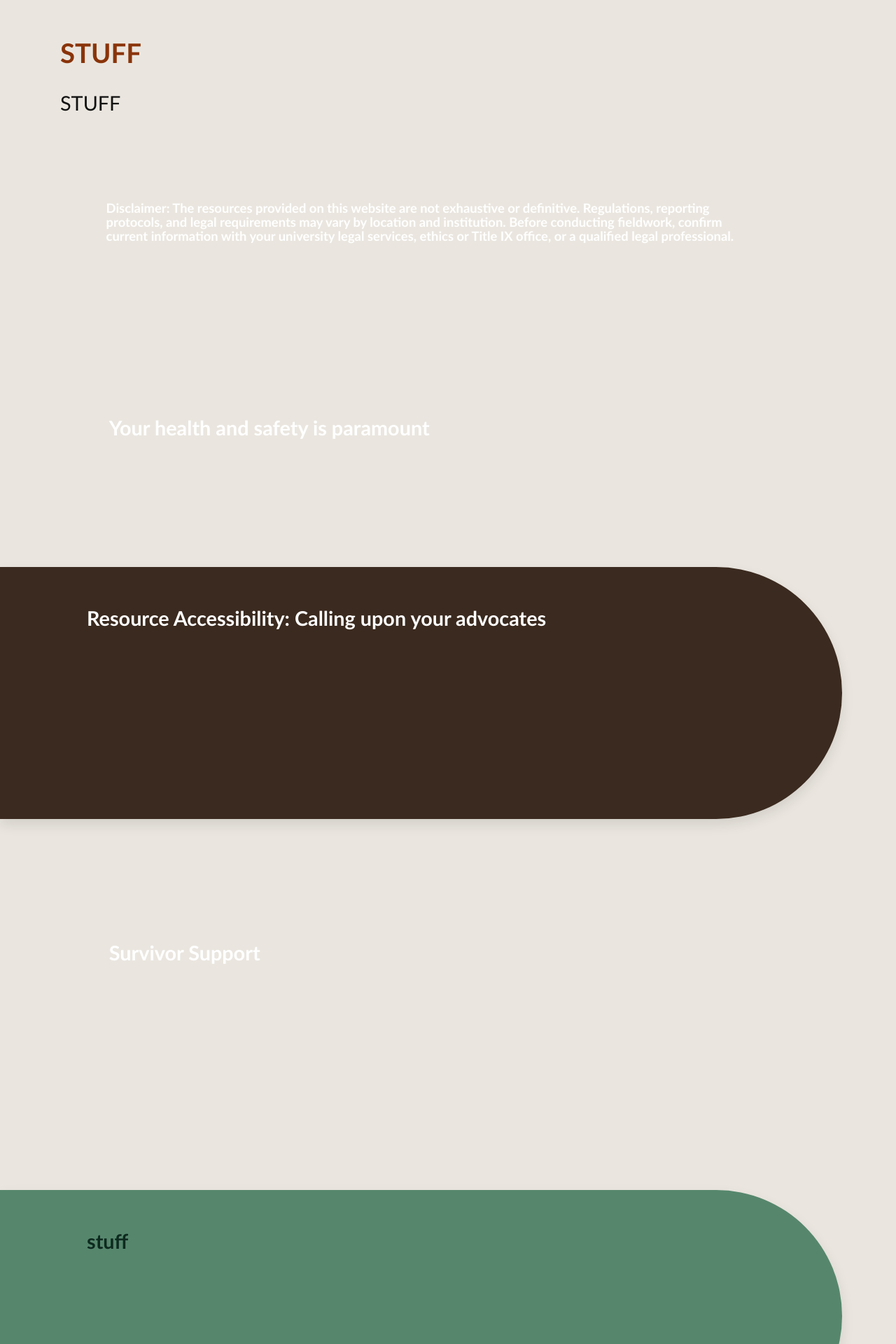
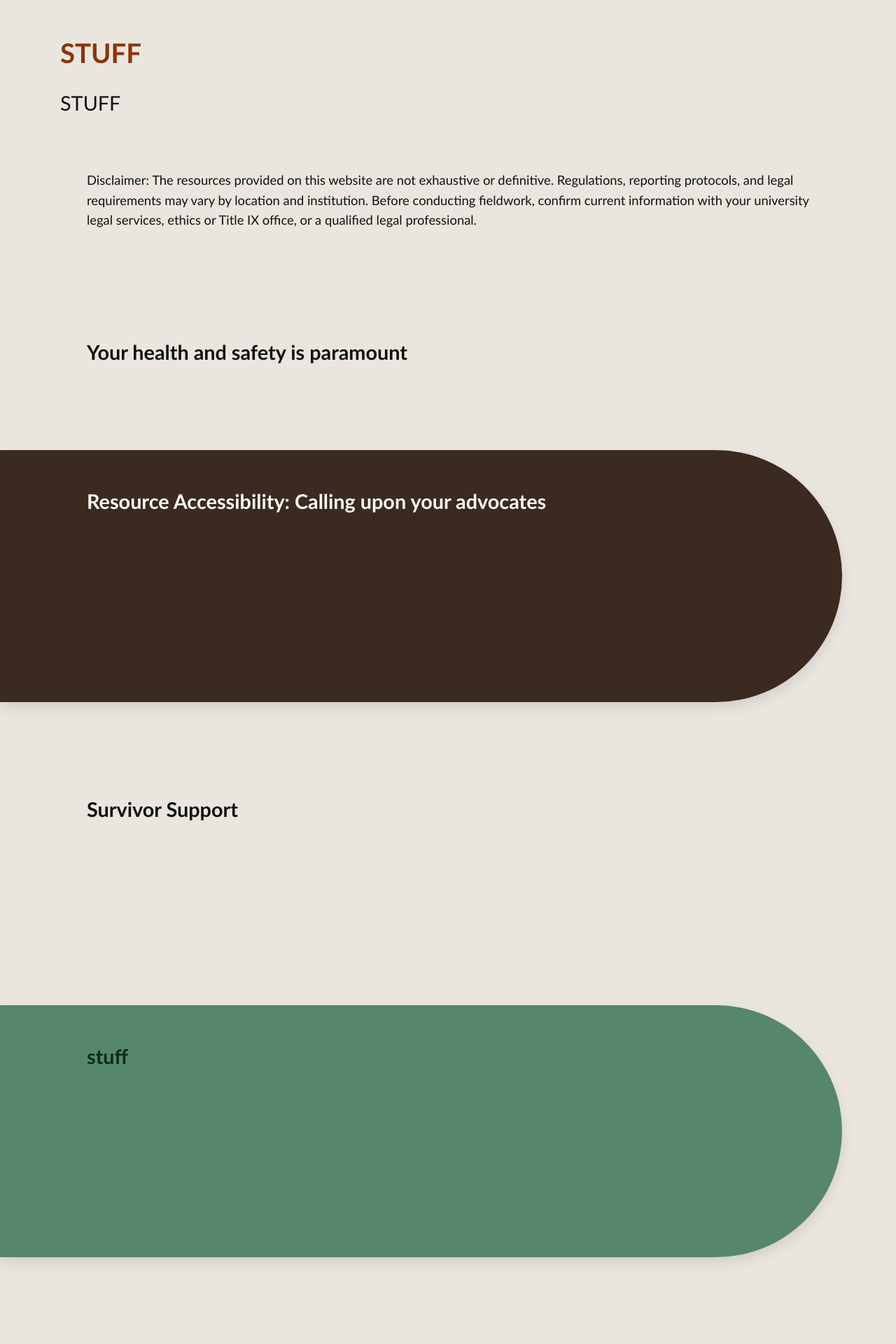
Before and after one commit to AnthroSafetyWarrior/GoldenTrowelProject, a Jekyll site: the page built from _pages/support.html, in a window 1280 px wide. Shown: the part 705-2625 px from the top of the page at 70% size. Built offline with Jekyll 4.4.1, drawn with Linux system fonts in a browser that asks for light colours.

Commit message:
updating name

```diff
--- a/_layouts/default.html
+++ b/_layouts/default.html
@@ -197,18 +197,6 @@
 .pillband.pill--clip-right .section{ padding-left:  max(var(--pill-pad-inline), var(--pill-curve-inset)); }
 .pillband.pill--clip-left  .section{ padding-right: max(var(--pill-pad-inline), var(--pill-curve-inset)); }
 
-/* background band */
-.pillband::before{
-  content:"";
-  position:absolute; inset:0 auto; top:50%; transform:translateY(-50%);
-  height:100%; width: calc(100vw - var(--pill-margin));
-  background: var(--pill-color, var(--logo-orange));
-  box-shadow:0 8px 18px rgba(0,0,0,.10);
-  z-index:1;
-}
-.pillband.pill--clip-left::before{  left:  calc(50% - 50vw); border-radius: 0 9999px 9999px 0; }
-.pillband.pill--clip-right::before{ right: calc(50% - 50vw); border-radius: 9999px 0 0 9999px; }
-
 
 /* color variants */
 .pillband.pill--orange{ --pill-color: var(--logo-orange); color:#fff; }
@@ -250,92 +238,122 @@
   :root{ --pill-margin: clamp(6px, 3vw, 14px); }
 }
 
-/* --- Prevent horizontal clipping; allow full-bleed pseudos to render --- */
-main, .section { min-inline-size: 0; overflow-x: visible; }
-.pillhead, .pillband, .pill { overflow: visible; }
+/* --- Let full-bleed pseudos extend past containers --- */
+main, .section, .pillhead, .pill, .pillband { overflow-x: visible; }
 
-/* ================= Heading-only pill ================= */
-.pillhead{
-  --pillhead-pad-y: clamp(1.8em, 2.1vw, 2em);
-  --pillhead-pad-x: clamp(1.1em, 2.2vw, 1.5em);
-  position: relative;
-  z-index: 0;
-  display: inline-block;
-  font-weight: 800;
-  color: var(--pill-text, #fff);
-  padding: var(--pillhead-pad-y) var(--pillhead-pad-x);
-  margin: clamp(10px,1.5vw,14px) 0 clamp(16px,2.2vw,22px);
-  line-height: 1.1;
-  text-wrap: balance;
-}
-.pillhead::before{
+/* --- Unified full-bleed pseudo for head, pill, and band --- */
+.pillhead::before,
+.pill::before,
+.pillband::before{
   content: "";
   position: absolute;
   top: 50%;
   transform: translateY(-50%);
   height: 100%;
-  /* use visual viewport width so OS scrollbars don't create a gap */
-  width: calc(100svw - var(--pill-margin));
-  background: var(--pill-color, var(--logo-orange));
-  box-shadow: 0 8px 16px rgba(0,0,0,.12);
-  z-index: -1;
-}
-.pillhead.pill--clip-left::before  { left:  calc(50% - 50svw); border-radius: 0 9999px 9999px 0; }
-.pillhead.pill--clip-right::before { right: calc(50% - 50svw); border-radius: 9999px 0 0 9999px; }
-.pillhead.pill--orange{ --pill-color: var(--logo-orange); --pill-text:#fff; }
-.pillhead.pill--soil  { --pill-color: var(--soil);        --pill-text:#fff; }
-.pillhead.pill--slate { --pill-color: var(--slate);       --pill-text:#fff; }
-.pillhead.pill--sage  { --pill-color: var(--sage);        --pill-text:#0e2a1f; }
-
-/* ================= Content pill ================= */
-.pill{
-  --pill-top-extra: clamp(16px, 2.6vw, 28px);
-  --curve-inset: clamp(32px, 10vw, 280px);
-
-  position: relative;
-  z-index: 0;
-  isolation: auto;
-  border-radius: 9999px;
-  box-shadow: 0 8px 24px rgba(0,0,0,.12);
-  background: var(--soil);
-  color: #fff;
-  margin-block: clamp(28px, 4.5vw, 56px);
-  padding-block: calc(var(--pill-pad-y) + var(--pill-top-extra)) var(--pill-pad-y);
-  padding-inline: var(--pill-pad-x);
-}
-/* curve-side padding guards */
-.pill.pill--clip-right { padding-right: max(var(--pill-pad-x), var(--curve-inset)); }
-.pill.pill--clip-left  { padding-left:  max(var(--pill-pad-x), var(--curve-inset)); }
-
-/* Full-bleed pseudo backgrounds for all pill types */
-.pill::before,{
-  content: "";
-  position: absolute;
-  top: 50%;
-  transform: translateY(-50%);
-  height: 100%;
-  width: calc(100svw - var(--pill-margin));
+  width: calc(100svw - var(--pill-margin));              /* use svw to avoid scrollbar sliver */
   background: var(--pill-color, var(--logo-orange));
   box-shadow: 0 8px 18px rgba(0,0,0,.10);
-  z-index: -1;
 }
-.pill.pill--clip-left::before,  .pillband.pill--clip-left::before  { left:  calc(50% - 50svw); border-radius: 0 9999px 9999px 0; }
-.pill.pill--clip-right::before, .pillband.pill--clip-right::before { right: calc(50% - 50svw); border-radius: 9999px 0 0 9999px; }
 
-/* Make right-clipped variants truly flush to the viewport edge */
+/* Stacking: pills/heads sit under their content, band sits above page bg */
+.pillhead::before, .pill::before{ z-index: -1; }
+.pillband::before{ z-index: 1; }
+
+/* Clip edges (use svw consistently) */
+.pillhead.pill--clip-left::before,
+.pill.pill--clip-left::before,
+.pillband.pill--clip-left::before{
+  left: calc(50% - 50svw);
+  border-radius: 0 9999px 9999px 0;
+}
+.pillhead.pill--clip-right::before,
+.pill.pill--clip-right::before,
+.pillband.pill--clip-right::before{
+  right: calc(50% - 50svw);
+  border-radius: 9999px 0 0 9999px;
+}
+
+/* Make right-clipped variants truly flush */
 .pillhead.pill--clip-right,
 .pill.pill--clip-right,
-.pillband.pill--clip-right{ --pill-margin: 0; }
+.pillband.pill--clip-right{
+  --pill-margin: 0;
+}
 
-/* --- Fallback for older engines that don't support svw --- */
-@supports not (width: 100svw) {
+/* --- Fallback for engines without svw --- */
+@supports not (width: 100svw){
   .pillhead::before,
   .pill::before,
   .pillband::before { width: calc(100dvw - var(--pill-margin)); }
-  .pillhead.pill--clip-left::before,  .pill.pill--clip-left::before,  .pillband.pill--clip-left::before  { left:  calc(50% - 50dvw); }
-  .pillhead.pill--clip-right::before, .pill.pill--clip-right::before, .pillband.pill--clip-right::before { right: calc(50% - 50dvw); }
+
+  .pillhead.pill--clip-left::before,
+  .pill.pill--clip-left::before,
+  .pillband.pill--clip-left::before{ left: calc(50% - 50dvw); }
+
+  .pillhead.pill--clip-right::before,
+  .pill.pill--clip-right::before,
+  .pillband.pill--clip-right::before{ right: calc(50% - 50dvw); }
 }
 
+
+/* === Safer spacing for clipped bands & pills =========================== */
+
+/* LEFT-CLIPPED band: slightly denser vertical padding */
+.pillband.pill--clip-left .section{
+  padding-block: clamp(16px, 2.6vw, 28px);
+}
+
+/* === Right-clipped pillband spacing (clean + responsive) === */
+
+/* Default & small screens — tight but safe */
+.pillband.pill--clip-right .section{
+  padding-block: clamp(28px, 4.8vw, 52px);
+  padding-top:   clamp(44px, 5.6vw, 64px);
+  /* Left side: use normal padding or a small curve buffer */
+  padding-left: max(
+    var(--pill-pad-inline),
+    calc(var(--pill-curve-inset) + 36px)
+  );
+}
+
+/* Keep title off the curve */
+.pillband.pill--clip-right h2{
+  margin-top: .2rem;
+}
+
+/* Maintain comfortable height */
+.pillband.pill--clip-right{
+  min-height: clamp(220px, 30vw, 360px);
+}
+
+/* Tighter internal spacing for clipped pills */
+.pill.pill--clip-left,
+.pill.pill--clip-right{
+  --pill-pad-x:     clamp(22px, 3vw, 30px);
+  --pill-pad-y:     clamp(44px, 3.6vw, 64px);
+  --pill-top-extra: clamp(8px, 1.2vw, 12px);
+  margin-block:     clamp(16px, 3vw, 32px);
+}
+
+/* Desktop — reduce the curve inset so left padding isn’t excessive */
+@media (min-width: 1200px){
+  .pillband.pill--clip-right{
+    --pill-curve-inset: clamp(16px, 2.5vw, 96px);
+  }
+  .pillband.pill--clip-right .section{
+    padding-left: max(
+      var(--pill-pad-inline),
+      calc(var(--pill-curve-inset) + 20px)
+    );
+  }
+}
+
+/* Ultra-wide — cap curve inset tighter still */
+@media (min-width: 1600px){
+  .pillband.pill--clip-right{
+    --pill-curve-inset: clamp(12px, 2vw, 72px);
+  }
+}
 
 
 /* comfortable content spacing inside pill */
@@ -575,65 +593,6 @@
   border-color:var(--gold); outline:0;
 }
 
-
-/* === Safer spacing for clipped bands & pills =========================== */
-
-/* LEFT-CLIPPED band: slightly denser vertical padding */
-.pillband.pill--clip-left .section{
-  padding-block: clamp(16px, 2.6vw, 28px);
-}
-
-/* === Right-clipped pillband spacing (clean + responsive) === */
-
-/* Default & small screens — tight but safe */
-.pillband.pill--clip-right .section{
-  padding-block: clamp(28px, 4.8vw, 52px);
-  padding-top:   clamp(44px, 5.6vw, 64px);
-  /* Left side: use normal padding or a small curve buffer */
-  padding-left: max(
-    var(--pill-pad-inline),
-    calc(var(--pill-curve-inset) + 36px)
-  );
-}
-
-/* Keep title off the curve */
-.pillband.pill--clip-right h2{
-  margin-top: .2rem;
-}
-
-/* Maintain comfortable height */
-.pillband.pill--clip-right{
-  min-height: clamp(220px, 30vw, 360px);
-}
-
-/* Tighter internal spacing for clipped pills */
-.pill.pill--clip-left,
-.pill.pill--clip-right{
-  --pill-pad-x:     clamp(22px, 3vw, 30px);
-  --pill-pad-y:     clamp(44px, 3.6vw, 64px);
-  --pill-top-extra: clamp(8px, 1.2vw, 12px);
-  margin-block:     clamp(16px, 3vw, 32px);
-}
-
-/* Desktop — reduce the curve inset so left padding isn’t excessive */
-@media (min-width: 1200px){
-  .pillband.pill--clip-right{
-    --pill-curve-inset: clamp(16px, 2.5vw, 96px);
-  }
-  .pillband.pill--clip-right .section{
-    padding-left: max(
-      var(--pill-pad-inline),
-      calc(var(--pill-curve-inset) + 20px)
-    );
-  }
-}
-
-/* Ultra-wide — cap curve inset tighter still */
-@media (min-width: 1600px){
-  .pillband.pill--clip-right{
-    --pill-curve-inset: clamp(12px, 2vw, 72px);
-  }
-}
 
 
 /* === NAV FLYOUT FIX ===================================================== */
```
